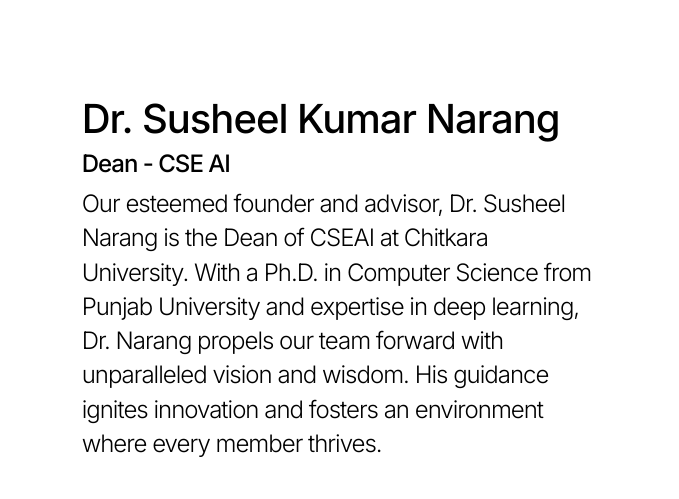
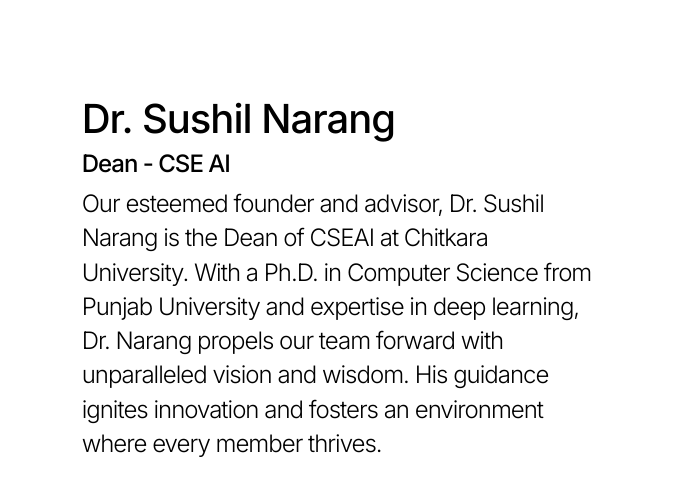
Before and after one commit to Ishaan-Malhotra90/evolveai, a plain HTML site: page teams.html in a window 1280 px wide. Shown: the part 205-704 px from the top of the page, 601-1280 px from the left. Drawn offline with nearby package versions, Linux system fonts and the light colour scheme.

Commit message:
Update teams.html

```diff
--- a/teams.html
+++ b/teams.html
@@ -76,9 +76,9 @@
             </div>
 
             <div class="contentfaculty">
-                <h1>Dr. Susheel Kumar Narang</h1>
+                <h1>Dr. Sushil Narang</h1>
                 <h6>Dean - CSE AI</h6>
-                <p>Our esteemed founder and advisor, Dr. Susheel Narang is the Dean of CSEAI at Chitkara University. With a Ph.D. in Computer Science from Punjab University and expertise in deep learning, Dr. Narang propels our team forward with unparalleled vision and wisdom. His guidance ignites innovation and fosters an environment where every member thrives.</p>
+                <p>Our esteemed founder and advisor, Dr. Sushil Narang is the Dean of CSEAI at Chitkara University. With a Ph.D. in Computer Science from Punjab University and expertise in deep learning, Dr. Narang propels our team forward with unparalleled vision and wisdom. His guidance ignites innovation and fosters an environment where every member thrives.</p>
             </div>
 
         </div>
```
